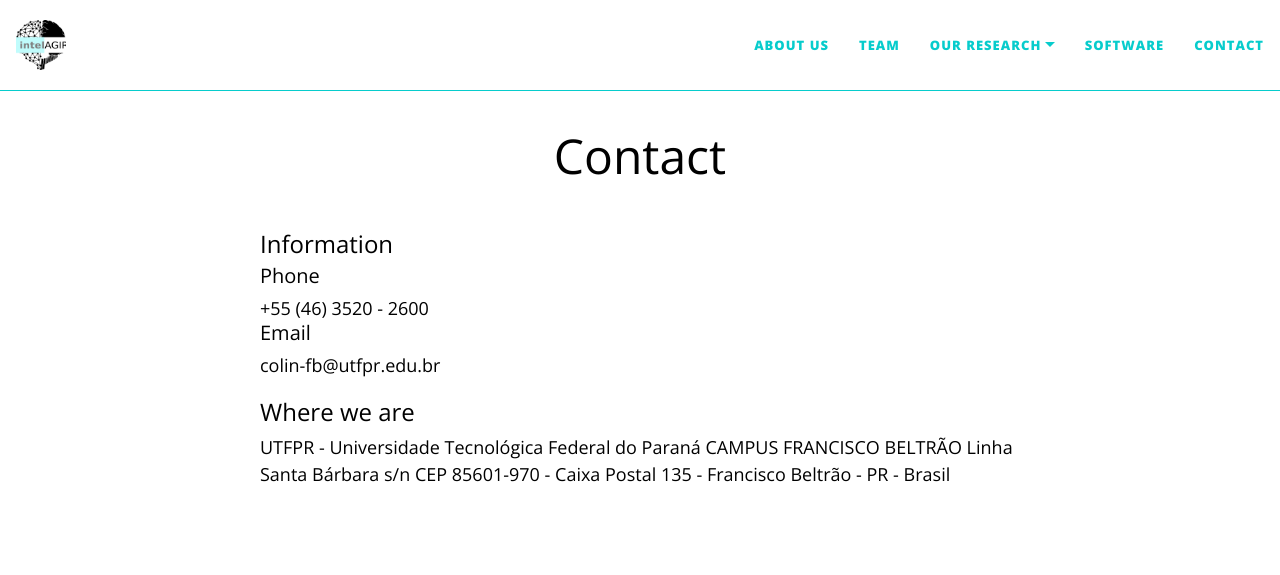
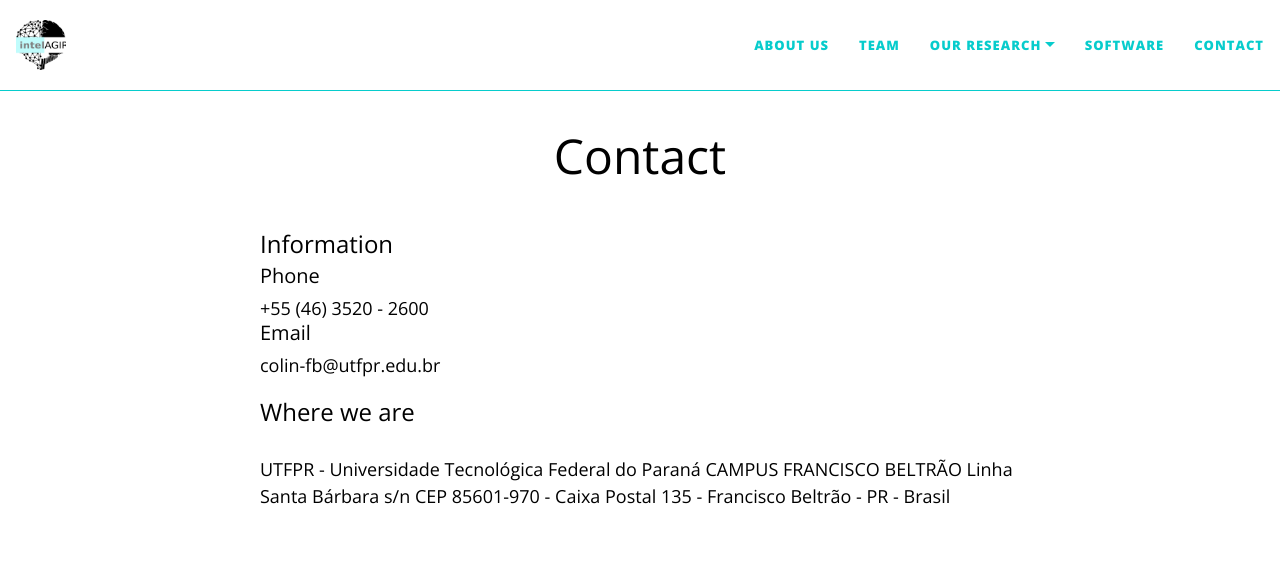
Before and after one commit to IntelAgir-Research-Group/intelagir-research-group.github.io, a Jekyll site: the page built from pages/contact.md, in a window 1280 px wide and 1394 px high. Shown: the top 575 px of the window. Built offline with Jekyll 4.4.1, drawn with Linux system fonts in a browser that asks for light colours; nearby versions of some CDN libraries; some of the changed text lies outside the part shown; grey boxes are pictures that could not be loaded.

Commit message:
Contato Atualizado

```diff
--- a/pages/contact.md
+++ b/pages/contact.md
@@ -5,26 +5,23 @@
 ---
 
 <div class="row">
-  <div class="column">
+	<div class="column">
       <h3>Information</h3>
       <h5>Phone</h5> +55 (46) 3520 - 2600
-    <h5>Email</h5> colin-fb@utfpr.edu.br
-  </div>
-  <div class="column">
-    <h3>Where we are</h3>
-		UTFPR - Universidade Tecnológica Federal do Paraná
-
-		CAMPUS FRANCISCO BELTRÃO Linha Santa Bárbara s/n
-
-		CEP 85601-970 - Caixa Postal 135 - Francisco Beltrão - PR - Brasil
+		<h5>Email</h5> colin-fb@utfpr.edu.br
+	</div>
+	<div class="columm">
+	 <h3>Where we are</h3>
+	 <p>UTFPR - Universidade Tecnológica Federal do Paraná
+	 CAMPUS FRANCISCO BELTRÃO Linha Santa Bárbara s/n
+	 CEP 85601-970 - Caixa Postal 135 - Francisco Beltrão - PR - Brasil</p>
+	</div>
 </div>
-
-
 <p>&nbsp;</p>
 
 <iframe src="https://www.google.com/maps/embed?pb=!1m18!1m12!1m3!1d3583.4553978584404!2d-53.093668385473!3d-26.084049065432826!2m3!1f0!2f0!3f0!3m2!1i1024!2i768!4f13.1!3m3!1m2!1s0x94f0725f2eb2f133%3A0x4bda755abacbfcd8!2sUniversidade%20Tecnol%C3%B3gica%20Federal%20do%20Paran%C3%A1%2C%20C%C3%A2mpus%20Francisco%20Beltr%C3%A3o!5e0!3m2!1spt-BR!2sbr!4v1625766053772!5m2!1spt-BR!2sbr" width="100%" height="350" style="border:0;" allowfullscreen="" loading="lazy"></iframe>
-<div class="row">
-  <div class="column">
+	<div class="row">
+	<div class="column">
 
- </div>
-  </div>
+	</div>
+	</div>
```
